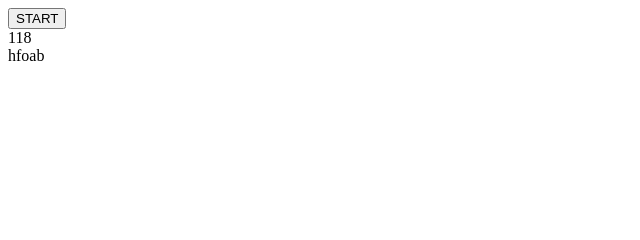
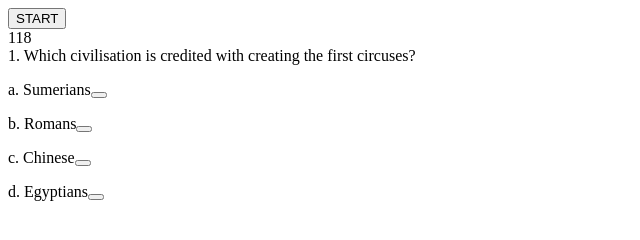
Before and after one commit to LauraGwendolynBurch/Quiz_Your_Code, a plain HTML site: page index.html in a window 1280 px wide. Both pictures are taken after a click on the button "START". Shown: the whole page, without its empty margins (0-640 px from the left). Drawn offline with Linux system fonts and the light colour scheme.

Commit message:
added questions and answers to quiz

```diff
--- a/assets/games.js
+++ b/assets/games.js
@@ -1,34 +1,36 @@
 //make a button
+//identify all global variables
 var startButton = document.getElementById("button");
 var timeLeft = 120;
 var timeEl = document.getElementById("timer");
 var questionsEl = document.getElementById("question");
+var choicesEl= document.getElementById("choices")
 
 var questions = [
     {
-        text:"hfoab",
-        choices:["ajo","ojfa","foafjk","jaksfjo",],
-        answer:"ojfa"
+        text:"1. Which civilisation is credited with creating the first circuses?",
+        choices:["a. Sumerians","b. Romans","c. Chinese","d. Egyptians",],
+        answer:"b. Romans"
     },
     {
-        text:"",
-        choices:"",
-        answer:"",
+        text:"2. In 1947, which famous family achieved a seven-person pyramid on a high-wire, 35 feet above the ground?",
+        choices:["a. The Barnums", "b. The Wallendas", "c. The Partridge Family", "d. The Wallace Troupe",],
+        answer:"b. The Wallendas",
     },
     {
-        text:"",
-        choices:"",
-        answer:"",
+        text:"3. In circus parlance, what is a funambulist?",
+        choices:["a. A tightrope walker", "b. A clown", "c. A juggler", "d. The Ringmaster",],
+        answer:"a. A tightrope walker",
     },
     {
-        text:"",
-        choices:"",
-        answer:"",
+        text:"4. What happened at the Ringling Bros and Barnum and Bailey Circus at Hartford, Connecticut on July 6, 1944?",
+        choices:["a. Animal lovers released all the animals", "b. The tent caught on fire", "c. The lion-tamer was eaten by his lions", "d. The high-wire snapped, resulting in the death of several performers",],
+        answer:"b. The tent caught on fire",
     },
     {
-        text:"",
-        choices:"",
-        answer:"",
+        text:"5. Who is credited with building the first permanent circus building, and also inventing the circus 'ring' in 1769? ",
+        choices:["a. P.T. Barnum", "b. Thomas Edison", "c. Brendan Shelper", "d. Philip Astley",],
+        answer:"d. Philip Astley",
     },
 ]
 
@@ -54,7 +56,13 @@ function setTime() {
 
 function showQuestion(){
     questionsEl.textContent = questions[0].text;
-
+    for (var i = 0; i < questions[0].choices.length; i++) {
+        var buttonEl = document.createElement("button")
+        var pEl = document.createElement("p")
+        pEl.append(questions[0].choices[i])
+        pEl.append(buttonEl)
+        choicesEl.append(pEl)
+    }
 
 }
 
--- a/index.html
+++ b/index.html
@@ -10,6 +10,7 @@
    <button id="button">START</button>
    <div id="timer"></div>
    <div id="question"></div>
+   <div id="choices"></div>
     <script src="./assets/games.js"></script>
     </script>
 </body>
```
